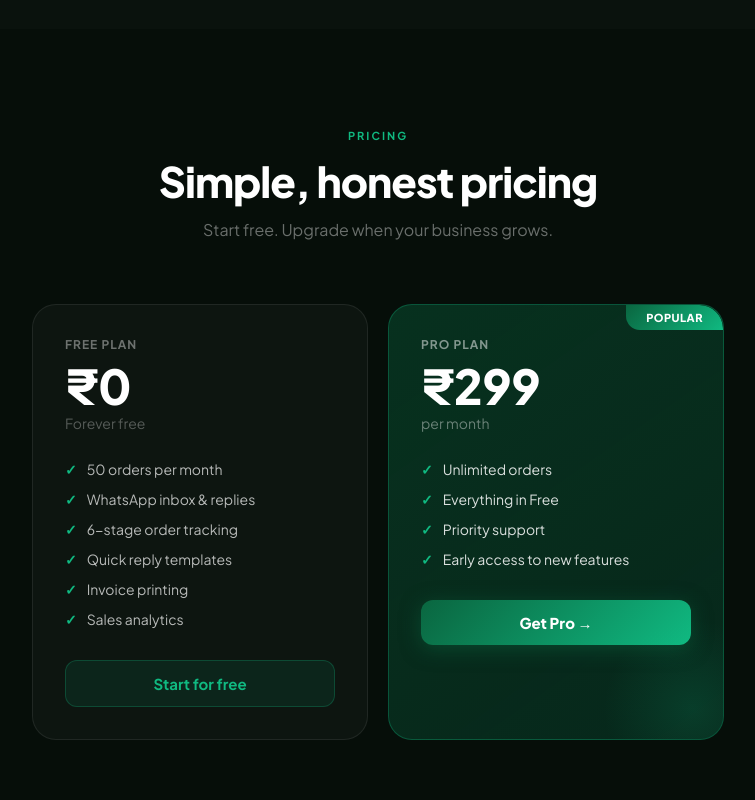
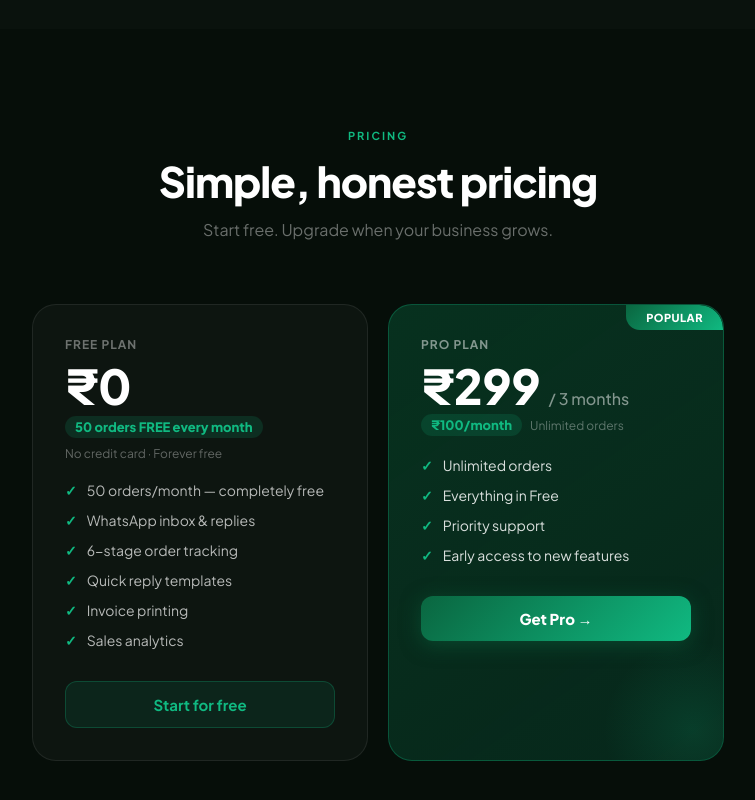
Before and after one commit to AkilAkil/whats-order-provider, a React (Vite) app in the folder orderpulse-deploy/frontend/: page / in a window 1280 px wide. Shown: the part 1980-2780 px from the top of the page, without its empty margins (262-1017 px from the left). Built offline with nearby package versions, Linux system fonts and the light colour scheme.

Commit message:
Update App.jsx

```diff
--- a/orderpulse-deploy/frontend/src/App.jsx
+++ b/orderpulse-deploy/frontend/src/App.jsx
@@ -862,7 +862,7 @@ function OnboardingScreen({ user, onDone, addToast }) {
                     <div style={{ display:'flex', flexDirection:'column', gap:8, fontSize:13, color:'#1A2E22' }}>
                       <div style={{ display:'flex', gap:10, alignItems:'flex-start' }}>
                         <span style={{ color:'#0A6640', fontWeight:800, flexShrink:0, marginTop:1 }}>✓</span>
-                        <span style={{ lineHeight:1.6 }}><strong>Whats-Order is free</strong> for up to 50 orders/month. Pro plan is ₹299/month for unlimited orders.</span>
+                        <span style={{ lineHeight:1.6 }}><strong>Whats-Order is free</strong> for up to 50 orders/month. Pro plan is ₹299 for 3 months (just ₹100/month) for unlimited orders.</span>
                       </div>
                       <div style={{ display:'flex', gap:10, alignItems:'flex-start' }}>
                         <span style={{ color:'#D97706', fontWeight:800, flexShrink:0, marginTop:1 }}>ℹ</span>
@@ -1988,8 +1988,11 @@ function ProfileView({ user, onLogout }) {
                   <div style={{ padding:20 }}>
                     {/* Free plan usage bar */}
                     <div style={{ display:'flex', justifyContent:'space-between', alignItems:'center', marginBottom:6 }}>
-                      <span style={{ fontSize:13, fontWeight:700, color:'#0F1A14' }}>Free Plan</span>
-                      <span style={{ fontSize:12, color:'#6B7F72' }}>{stats?.total_orders||0} / 50 orders used</span>
+                      <div>
+                        <span style={{ fontSize:13, fontWeight:800, color:'#0F1A14' }}>Free Plan</span>
+                        <span style={{ fontSize:11, fontWeight:700, color:'#0A6640', background:'#E8F5E9', padding:'2px 8px', borderRadius:20, marginLeft:8 }}>50 orders/month FREE</span>
+                      </div>
+                      <span style={{ fontSize:12, color:'#6B7F72' }}>{stats?.total_orders||0} / 50 used</span>
                     </div>
                     <div style={{ height:6, background:'#F0F4F1', borderRadius:3, marginBottom:20, overflow:'hidden' }}>
                       <div style={{ height:'100%', width:`${Math.min(((stats?.total_orders||0)/50)*100,100)}%`, background: (stats?.total_orders||0) >= 45 ? '#EF4444' : (stats?.total_orders||0) >= 35 ? '#F59E0B' : '#0A6640', borderRadius:3, transition:'width .6s' }} />
@@ -2004,7 +2007,8 @@ function ProfileView({ user, onLogout }) {
                         </div>
                         <div style={{ textAlign:'right' }}>
                           <div style={{ fontSize:22, fontWeight:900, letterSpacing:-0.5 }}>₹299</div>
-                          <div style={{ fontSize:11, opacity:.6 }}>/month</div>
+                          <div style={{ fontSize:11, color:'#86EFAC', fontWeight:700 }}>/ 3 months</div>
+                          <div style={{ fontSize:11, opacity:.5, marginTop:1 }}>₹100/month</div>
                         </div>
                       </div>
                       <div style={{ display:'flex', gap:16, marginBottom:14, flexWrap:'wrap' }}>
@@ -2013,7 +2017,7 @@ function ProfileView({ user, onLogout }) {
                         ))}
                       </div>
                       <button
-                        onClick={() => window.open('mailto:whatsorder.help@gmail.com?subject=Upgrade to Pro&body=I would like to upgrade to the Pro plan (₹299/month) for my account: ' + (profile?.email||''), '_blank')}
+                        onClick={() => window.open('mailto:whatsorder.help@gmail.com?subject=Upgrade to Pro&body=I would like to upgrade to the Pro plan (₹299 for 3 months) for my account: ' + (profile?.email||''), '_blank')}
                         style={{ width:'100%', padding:'11px', background:'white', color:'#0A6640', border:'none', borderRadius:9, fontFamily:'var(--f)', fontSize:14, fontWeight:800, cursor:'pointer', transition:'opacity .15s' }}
                         onMouseOver={e=>e.currentTarget.style.opacity='.9'} onMouseOut={e=>e.currentTarget.style.opacity='1'}>
                         Upgrade Now →
@@ -2029,7 +2033,7 @@ function ProfileView({ user, onLogout }) {
                       <div style={{ fontSize:22, fontWeight:900 }}>Pro ⭐</div>
                     </div>
                     <div style={{ textAlign:'right' }}>
-                      <div style={{ fontSize:18, fontWeight:900 }}>₹299<span style={{ fontSize:12, fontWeight:500, opacity:.6 }}>/mo</span></div>
+                      <div style={{ fontSize:18, fontWeight:900 }}>₹299<span style={{ fontSize:12, fontWeight:500, opacity:.6 }}> / 3 months</span></div>
                       <span style={{ fontSize:11, background:'rgba(255,255,255,.15)', padding:'3px 10px', borderRadius:20, fontWeight:700 }}>Active</span>
                     </div>
                   </div>
@@ -2323,7 +2327,7 @@ function LandingPage({ onLogin, onSignup, onBack }) {
               </button>
             </div>
             <div style={{ display:'flex', gap:12, color:'rgba(255,255,255,0.35)', fontSize:12.5, flexWrap:'wrap' }} className='lp-trust'>
-              {['No credit card required','Free forever up to 50 orders','Cancel anytime'].map((t,i)=>(
+              {['No credit card required','50 orders/month FREE forever','Cancel anytime'].map((t,i)=>(
                 <span key={i} style={{ display:'flex', alignItems:'center', gap:5 }}><span style={{ color:'#10B981' }}>✓</span>{t}</span>
               ))}
             </div>
@@ -2458,9 +2462,12 @@ function LandingPage({ onLogin, onSignup, onBack }) {
           <div style={{ background:'rgba(255,255,255,0.03)', border:'1px solid rgba(255,255,255,0.08)', borderRadius:24, padding:32 }}>
             <div style={{ fontSize:12, fontWeight:700, color:'rgba(255,255,255,0.4)', textTransform:'uppercase', letterSpacing:1, marginBottom:10 }}>Free Plan</div>
             <div style={{ fontSize:48, fontWeight:900, color:'white', lineHeight:1, marginBottom:4 }}>₹0</div>
-            <div style={{ fontSize:14, color:'rgba(255,255,255,0.3)', margin:'0 0 28px' }}>Forever free</div>
+            <div style={{ display:'flex', alignItems:'center', gap:8, margin:'6px 0 20px', flexWrap:'wrap' }}>
+              <span style={{ fontSize:13, fontWeight:800, color:'#10B981', background:'rgba(16,185,129,.15)', padding:'3px 10px', borderRadius:20 }}>50 orders FREE every month</span>
+              <span style={{ fontSize:12, color:'rgba(255,255,255,.35)' }}>No credit card · Forever free</span>
+            </div>
             <div style={{ display:'flex', flexDirection:'column', gap:12, marginBottom:32 }}>
-              {['50 orders per month','WhatsApp inbox & replies','6-stage order tracking','Quick reply templates','Invoice printing','Sales analytics'].map((f,i)=>(
+              {['50 orders/month — completely free','WhatsApp inbox & replies','6-stage order tracking','Quick reply templates','Invoice printing','Sales analytics'].map((f,i)=>(
                 <div key={i} style={{ display:'flex', alignItems:'center', gap:10, fontSize:14, color:'rgba(255,255,255,0.7)' }}>
                   <span style={{ color:'#10B981', flexShrink:0, fontWeight:700 }}>✓</span>{f}
                 </div>
@@ -2477,8 +2484,14 @@ function LandingPage({ onLogin, onSignup, onBack }) {
             <div style={{ position:'absolute', top:0, right:0, background:'linear-gradient(135deg,#0A6640,#10B981)', padding:'6px 20px', fontSize:11, fontWeight:800, letterSpacing:.5, borderRadius:'0 24px 0 14px' }}>POPULAR</div>
             <div style={{ position:'absolute', bottom:-60, right:-60, width:180, height:180, background:'radial-gradient(circle, rgba(16,185,129,0.15) 0%, transparent 70%)', pointerEvents:'none' }} />
             <div style={{ fontSize:12, fontWeight:700, color:'rgba(255,255,255,0.5)', textTransform:'uppercase', letterSpacing:1, marginBottom:10 }}>Pro Plan</div>
-            <div style={{ fontSize:48, fontWeight:900, color:'white', lineHeight:1, marginBottom:4 }}>₹299</div>
-            <div style={{ fontSize:14, color:'rgba(255,255,255,0.4)', margin:'0 0 28px' }}>per month</div>
+            <div style={{ display:'flex', alignItems:'baseline', gap:8, marginBottom:4 }}>
+              <div style={{ fontSize:48, fontWeight:900, color:'white', lineHeight:1 }}>₹299</div>
+              <div style={{ fontSize:16, color:'rgba(255,255,255,.5)', fontWeight:500 }}>/ 3 months</div>
+            </div>
+            <div style={{ display:'flex', alignItems:'center', gap:8, margin:'4px 0 20px', flexWrap:'wrap' }}>
+              <span style={{ fontSize:13, fontWeight:800, color:'#10B981', background:'rgba(16,185,129,.15)', padding:'3px 10px', borderRadius:20 }}>₹100/month</span>
+              <span style={{ fontSize:12, color:'rgba(255,255,255,.35)' }}>Unlimited orders</span>
+            </div>
             <div style={{ display:'flex', flexDirection:'column', gap:12, marginBottom:32 }}>
               {['Unlimited orders','Everything in Free','Priority support','Early access to new features'].map((f,i)=>(
                 <div key={i} style={{ display:'flex', alignItems:'center', gap:10, fontSize:14, color:'rgba(255,255,255,0.85)' }}>
@@ -2507,7 +2520,7 @@ function LandingPage({ onLogin, onSignup, onBack }) {
             Whats-Order is purpose-built for these businesses — <strong style={{ color:'rgba(255,255,255,0.75)' }}>zero technical knowledge required</strong>, works with your existing WhatsApp Business number.
           </p>
           <div style={{ display:'grid', gridTemplateColumns:'repeat(4,1fr)', gap:16 }} className='lp-stats-grid'>
-            {[['50+','Free orders/month'],['₹0','Setup cost'],['6','Order stages'],['1-click','Invoice printing']].map(([n,l],i)=>(
+            {[['50','Free orders every month'],['₹0','Setup cost'],['6','Order stages'],['₹100','Per month on Pro']].map(([n,l],i)=>(
               <div key={i} style={{ background:'rgba(255,255,255,0.03)', border:'1px solid rgba(255,255,255,0.06)', borderRadius:16, padding:'20px 16px' }}>
                 <div style={{ fontSize:28, fontWeight:900, color:'#10B981', marginBottom:4 }}>{n}</div>
                 <div style={{ fontSize:12, color:'rgba(255,255,255,0.35)', lineHeight:1.4 }}>{l}</div>
@@ -2524,7 +2537,8 @@ function LandingPage({ onLogin, onSignup, onBack }) {
           <h2 style={{ fontSize:'clamp(28px,4vw,48px)', fontWeight:900, color:'white', margin:'0 0 16px', letterSpacing:-1.5 }}>
             Start managing orders<br/>smarter today.
           </h2>
-          <p style={{ fontSize:16, color:'rgba(255,255,255,0.4)', margin:'0 0 40px', lineHeight:1.7 }}>Free forever for up to 50 orders/month. No credit card. No technical setup.</p>
+          <p style={{ fontSize:16, color:'rgba(255,255,255,0.4)', margin:'0 0 8px', lineHeight:1.7 }}>Start free — <strong style={{ color:'#10B981' }}>50 orders/month free forever.</strong> No credit card. No setup.</p>
+          <p style={{ fontSize:14, color:'rgba(255,255,255,0.3)', margin:'0 0 40px' }}>Need more? Upgrade to Pro for just ₹299 for 3 months (₹100/month).</p>
           <div style={{ display:'flex', gap:12, justifyContent:'center', flexWrap:'wrap' }} className='lp-cta-btns'>
             <button onClick={onSignup} style={{ background:'linear-gradient(135deg,#0A6640,#10B981)', color:'white', border:'none', borderRadius:12, padding:'15px 36px', fontFamily:'inherit', fontSize:16, fontWeight:800, cursor:'pointer', boxShadow:'0 8px 40px rgba(10,102,64,0.5)', letterSpacing:-.3, transition:'all .15s' }}
               onMouseOver={e=>{e.currentTarget.style.transform='translateY(-2px)';e.currentTarget.style.boxShadow='0 16px 48px rgba(16,185,129,0.5)'}}
@@ -2719,7 +2733,7 @@ function TermsPage({ onBack }) {
 
       <Section title="4. Plans & billing">
         <p style={{ marginBottom:12 }}><strong style={{ color:'white' }}>Free Plan:</strong> Allows up to 50 orders per month at no charge. Free forever with no credit card required.</p>
-        <p style={{ marginBottom:12 }}><strong style={{ color:'white' }}>Pro Plan:</strong> ₹299 per month. Provides unlimited orders and priority support. Billed monthly.</p>
+        <p style={{ marginBottom:12 }}><strong style={{ color:'white' }}>Pro Plan:</strong> ₹299 per 3 months (₹100/month). Provides unlimited orders and priority support. Billed quarterly.</p>
         <ul style={{ paddingLeft:20, display:'flex', flexDirection:'column', gap:8 }}>
           <li>Pro plan payments are processed manually — contact us at whatsorder.help@gmail.com to upgrade.</li>
           <li>We reserve the right to change pricing with 30 days notice.</li>
@@ -2876,7 +2890,10 @@ function AboutPage({ onBack }) {
           <div style={{ background:'white', border:'1.5px solid #E4EDE6', borderRadius:20, padding:32 }}>
             <div style={{ fontSize:13, fontWeight:700, color:'#6B7F72', textTransform:'uppercase', letterSpacing:.8, marginBottom:8 }}>Free Plan</div>
             <div style={{ fontSize:40, fontWeight:900, color:'#0F1A14', marginBottom:4 }}>₹0</div>
-            <div style={{ fontSize:14, color:'#6B7F72', marginBottom:24 }}>Forever free</div>
+            <div style={{ display:'flex', alignItems:'center', gap:6, marginBottom:20, flexWrap:'wrap' }}>
+              <span style={{ fontSize:12, fontWeight:800, color:'#0A6640', background:'#E8F5E9', padding:'3px 10px', borderRadius:20 }}>50 orders FREE/month</span>
+              <span style={{ fontSize:12, color:'#9CA3AF' }}>No credit card</span>
+            </div>
             <div style={{ display:'flex', flexDirection:'column', gap:10, marginBottom:28 }}>
               {['50 orders per month','WhatsApp inbox & replies','Order tracking (6 stages)','Invoice printing','Top selling items report','Quick reply templates'].map((f,i) => (
                 <div key={i} style={{ display:'flex', alignItems:'center', gap:10, fontSize:14 }}>
@@ -2892,8 +2909,14 @@ function AboutPage({ onBack }) {
           <div style={{ background:'linear-gradient(135deg, #0A6640 0%, #0D8A52 100%)', borderRadius:20, padding:32, color:'white', position:'relative', overflow:'hidden' }}>
             <div style={{ position:'absolute', top:16, right:16, background:'rgba(255,255,255,0.2)', borderRadius:20, padding:'4px 12px', fontSize:12, fontWeight:700 }}>POPULAR</div>
             <div style={{ fontSize:13, fontWeight:700, opacity:.8, textTransform:'uppercase', letterSpacing:.8, marginBottom:8 }}>Pro Plan</div>
-            <div style={{ fontSize:40, fontWeight:900, marginBottom:4 }}>₹299</div>
-            <div style={{ fontSize:14, opacity:.8, marginBottom:24 }}>per month</div>
+            <div style={{ display:'flex', alignItems:'baseline', gap:8, marginBottom:4 }}>
+              <div style={{ fontSize:40, fontWeight:900 }}>₹299</div>
+              <div style={{ fontSize:15, opacity:.6, fontWeight:500 }}>/ 3 months</div>
+            </div>
+            <div style={{ display:'flex', alignItems:'center', gap:6, marginBottom:20, flexWrap:'wrap' }}>
+              <span style={{ fontSize:12, fontWeight:800, color:'#86EFAC', background:'rgba(255,255,255,.1)', padding:'3px 10px', borderRadius:20 }}>₹100/month</span>
+              <span style={{ fontSize:12, opacity:.5 }}>Unlimited orders</span>
+            </div>
             <div style={{ display:'flex', flexDirection:'column', gap:10, marginBottom:28 }}>
               {['Unlimited orders','Everything in Free','Priority support','Early access to new features'].map((f,i) => (
                 <div key={i} style={{ display:'flex', alignItems:'center', gap:10, fontSize:14 }}>
@@ -3124,6 +3147,47 @@ function SignupScreen({ onDone, onLogin, onBack }) {
 export default function App() {
   injectCSS()
 
+  // ── PWA install prompt ──────────────────────────────────────────────────────
+  const [installPrompt, setInstallPrompt] = useState(null)
+  const [showInstallBanner, setShowInstallBanner] = useState(false)
+  const [showUpdateBanner, setShowUpdateBanner] = useState(false)
+
+  useEffect(() => {
+    // Capture the beforeinstallprompt event
+    const handler = e => {
+      e.preventDefault()
+      setInstallPrompt(e)
+      // Only show if user hasn't dismissed before
+      if (!localStorage.getItem('pwa-install-dismissed')) {
+        setTimeout(() => setShowInstallBanner(true), 3000)
+      }
+    }
+    window.addEventListener('beforeinstallprompt', handler)
+
+    // Listen for SW update
+    window.addEventListener('pwa-update-available', () => setShowUpdateBanner(true))
+
+    return () => window.removeEventListener('beforeinstallprompt', handler)
+  }, [])
+
+  const handleInstall = async () => {
+    if (!installPrompt) return
+    installPrompt.prompt()
+    const { outcome } = await installPrompt.userChoice
+    if (outcome === 'accepted') setShowInstallBanner(false)
+    setInstallPrompt(null)
+  }
+
+  const dismissInstall = () => {
+    setShowInstallBanner(false)
+    localStorage.setItem('pwa-install-dismissed', '1')
+  }
+
+  const handleUpdate = () => {
+    setShowUpdateBanner(false)
+    window.location.reload()
+  }
+
   // Detect reset token in URL on load
   const initialScreen = () => {
     const params = new URLSearchParams(window.location.search)
@@ -3172,6 +3236,33 @@ export default function App() {
       {screen==='reset-password' && <ResetPasswordScreen token={resetToken} onDone={goLogin} />}
       {screen==='onboarding'     && <OnboardingScreen user={user} onDone={afterOnboarding} addToast={(m,t) => console.warn('onboarding:', m)} />}
       {screen==='dashboard'      && <Dashboard user={user} onLogout={logout} />}
+
+      {/* ── PWA Install Banner ── */}
+      {showInstallBanner && installPrompt && (
+        <div style={{ position:'fixed', bottom: window.innerWidth < 768 ? 'calc(60px + env(safe-area-inset-bottom,0px) + 12px)' : '20px', left:'50%', transform:'translateX(-50%)', zIndex:9999, background:'#0A6640', color:'white', borderRadius:16, padding:'14px 18px', display:'flex', alignItems:'center', gap:12, boxShadow:'0 8px 32px rgba(0,0,0,0.4)', width:'min(360px,calc(100vw - 32px))', fontFamily:'var(--f)' }}>
+          <div style={{ width:40, height:40, borderRadius:10, background:'rgba(255,255,255,.15)', display:'flex', alignItems:'center', justifyContent:'center', fontSize:22, flexShrink:0 }}>W</div>
+          <div style={{ flex:1, minWidth:0 }}>
+            <div style={{ fontWeight:800, fontSize:14, marginBottom:2 }}>Install Whats-Order</div>
+            <div style={{ fontSize:12, opacity:.8 }}>Add to home screen for quick access</div>
+          </div>
+          <div style={{ display:'flex', gap:8, flexShrink:0 }}>
+            <button onClick={handleInstall} style={{ background:'white', color:'#0A6640', border:'none', borderRadius:8, padding:'7px 14px', fontFamily:'var(--f)', fontSize:13, fontWeight:800, cursor:'pointer' }}>Install</button>
+            <button onClick={dismissInstall} style={{ background:'rgba(255,255,255,.15)', color:'white', border:'none', borderRadius:8, padding:'7px 10px', fontFamily:'var(--f)', fontSize:13, cursor:'pointer' }}>✕</button>
+          </div>
+        </div>
+      )}
+
+      {/* ── PWA Update Banner ── */}
+      {showUpdateBanner && (
+        <div style={{ position:'fixed', top:16, left:'50%', transform:'translateX(-50%)', zIndex:9999, background:'#1E293B', color:'white', borderRadius:12, padding:'12px 18px', display:'flex', alignItems:'center', gap:12, boxShadow:'0 8px 32px rgba(0,0,0,0.4)', width:'min(340px,calc(100vw - 32px))', fontFamily:'var(--f)' }}>
+          <span style={{ fontSize:20 }}>🔄</span>
+          <div style={{ flex:1 }}>
+            <div style={{ fontWeight:700, fontSize:13 }}>Update available</div>
+            <div style={{ fontSize:12, opacity:.7 }}>Refresh to get the latest version</div>
+          </div>
+          <button onClick={handleUpdate} style={{ background:'#10B981', color:'white', border:'none', borderRadius:8, padding:'7px 14px', fontFamily:'var(--f)', fontSize:13, fontWeight:700, cursor:'pointer' }}>Refresh</button>
+        </div>
+      )}
     </div>
   )
 }
```
